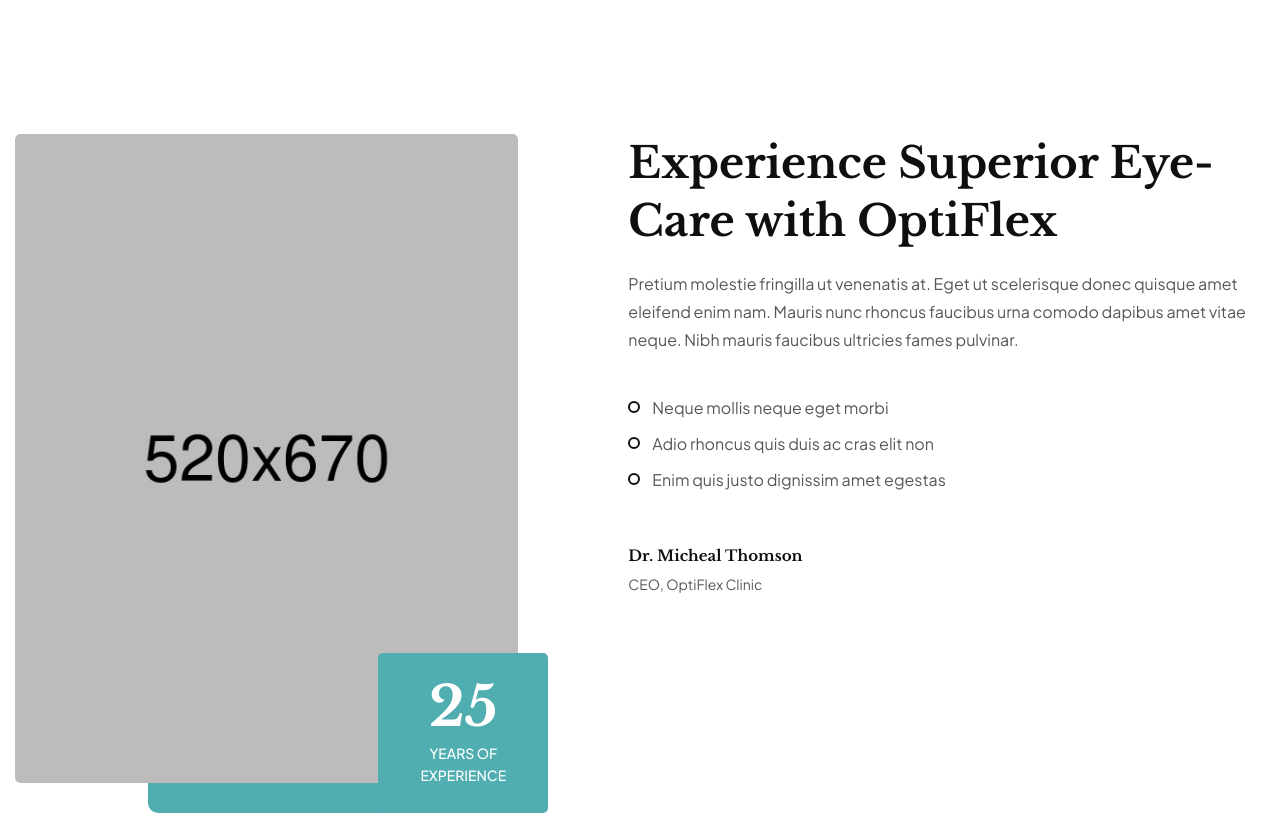
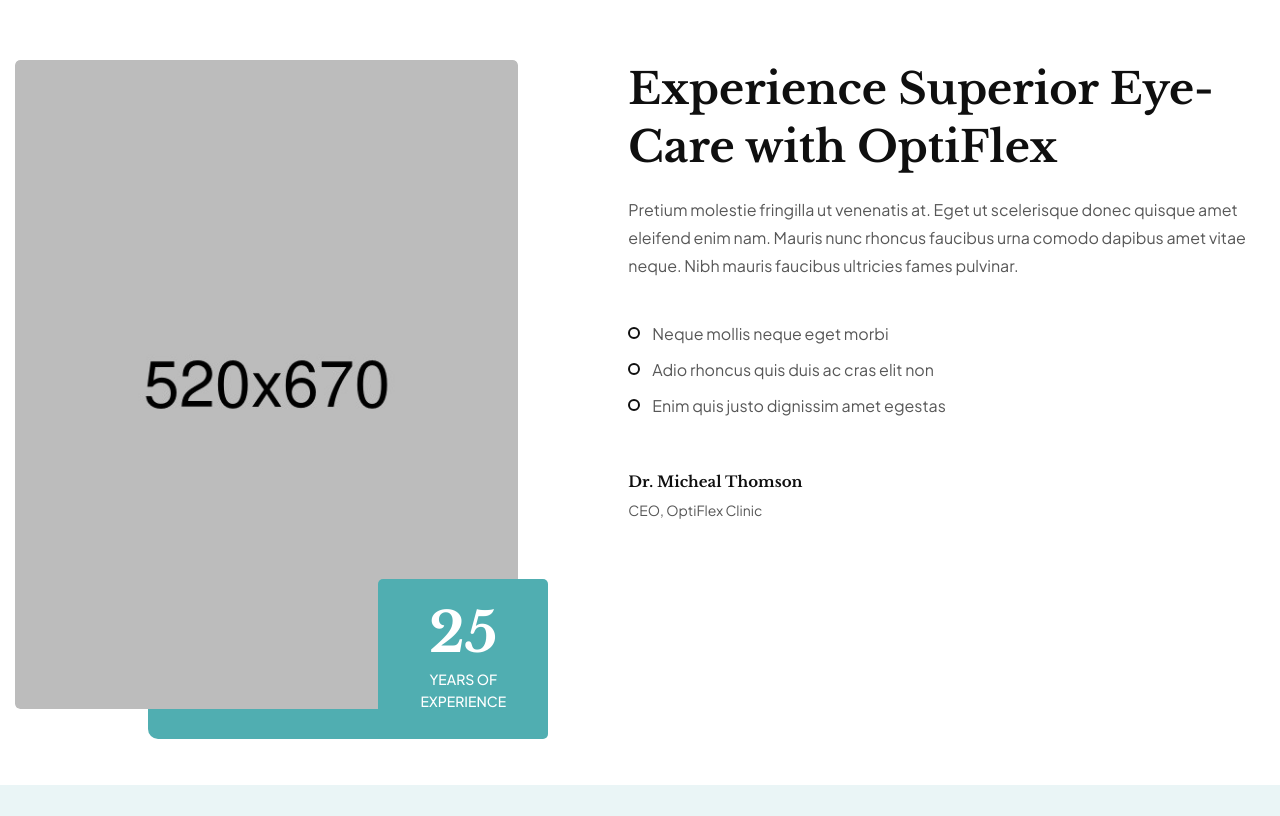
Before and after one commit to 123Surya496/Gangothri_hospital, a plain HTML site: page index.html in a window 1280 px wide. Shown: the part 886-1702 px from the top of the page. Drawn offline with nearby package versions, Linux system fonts and the light colour scheme; files whose address does not match are found by name.

Commit message:
base code

```diff
--- a/assets/css/elpath.css
+++ b/assets/css/elpath.css
@@ -2781,10 +2781,10 @@ Padding
     padding-top: 100px;
 }
 .pt_110 {
-    padding-top: 110px;
+    padding-top: 46px;
 }
 .pt_120 {
-    padding-top: 120px;
+    padding-top: 46px;
 }
 .pt_130 {
     padding-top: 130px;
@@ -3066,7 +3066,7 @@ Padding
     padding-bottom: 110px;
 }
 .pb_120 {
-    padding-bottom: 120px;
+    padding-bottom: 46px;
 }
 .pb_130 {
     padding-bottom: 130px;
```
